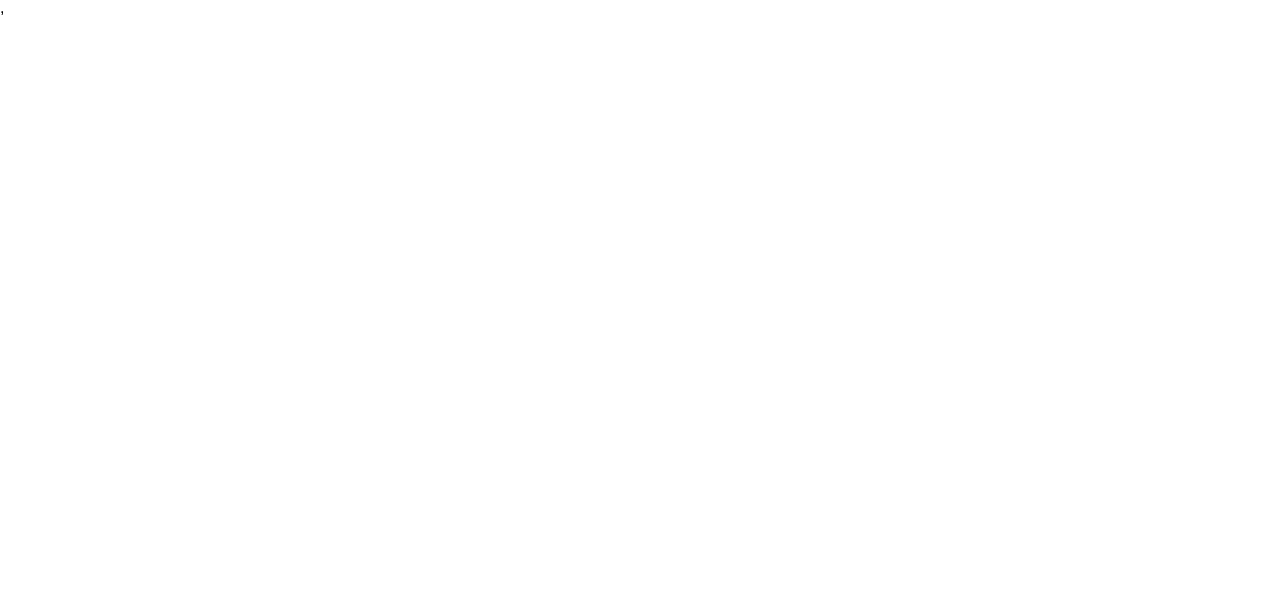
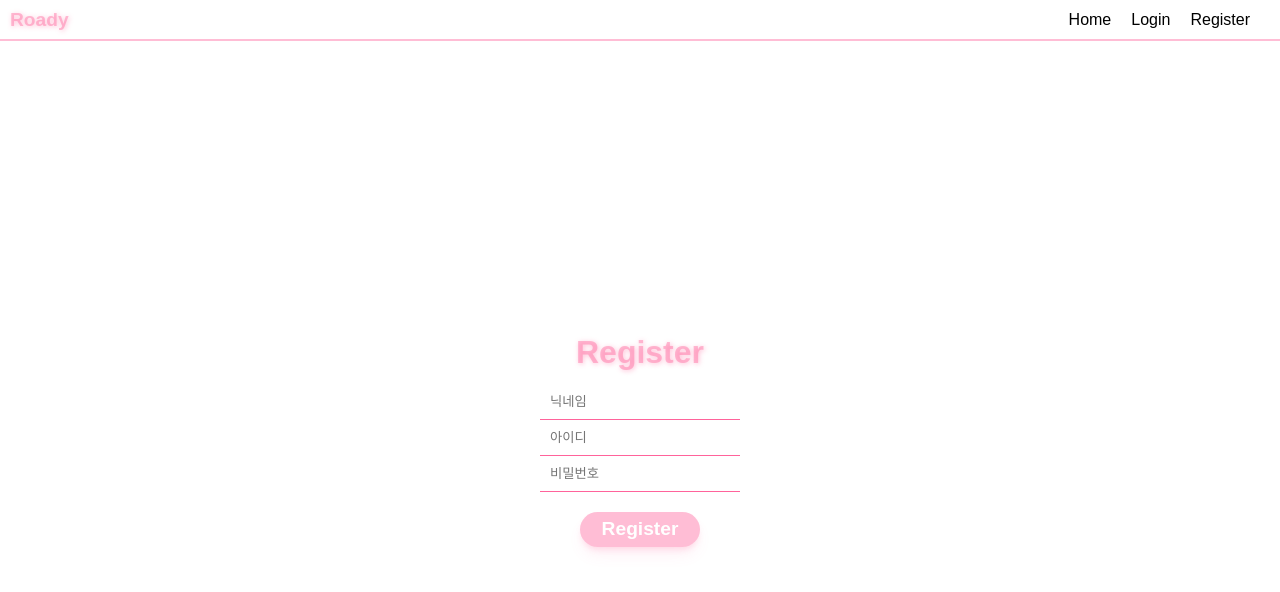
Before and after one commit to googlesprint-12th-roadmap/roadmap-front, a React (Vite) app: page /register in a window 1280 px wide. Before the commit this address had no page. Shown: the top 592 px of the page. Built offline with nearby package versions, Linux system fonts and the light colour scheme.

Commit message:
login & register 구현

```diff
--- a/src/App.jsx
+++ b/src/App.jsx
@@ -1,8 +1,11 @@
 import { QueryClient, QueryClientProvider } from 'react-query';
 import { Route, Routes } from 'react-router-dom';
 import { RecoilRoot } from 'recoil';
+import Navbar from './components/Navbar';
 import GlobalStyles from './globalStyles';
 import Home from './pages/home';
+import Login from './pages/login';
+import Register from './pages/register';
 
 const queryClient = new QueryClient();
 
@@ -11,9 +14,12 @@ function App() {
     <>
       <GlobalStyles />
       <QueryClientProvider client={queryClient}>
+        <Navbar/>
         <RecoilRoot>
           <Routes>
             <Route path="/" element={<Home />}></Route>
+            <Route path="/login" element={<Login />}></Route>
+            <Route path="/register" element={<Register />}></Route>
           </Routes>
         </RecoilRoot>
       </QueryClientProvider>
--- /dev/null
+++ b/src/components/Navbar.jsx
@@ -0,0 +1,73 @@
+import React from 'react';
+import { Link } from 'react-router-dom';
+import styled from 'styled-components';
+
+const Navbar = () => {
+  return (
+    <>
+    <Container>
+        <div>
+            <Link to="/">
+                <Icon>
+                    Roady
+                </Icon>
+            </Link>
+            <Nav>
+                <Link to='/'>Home</Link>
+                <Link to='/login'>Login</Link>
+                <Link to='/register'>Register</Link>
+            </Nav>
+        </div>
+    </Container>
+    <Border/>
+    </>
+  )
+};
+
+export default Navbar;
+
+const Border = styled.div`
+    background-color: rgb(255, 99, 155, 0.42);
+    height: 2px;
+`
+
+const Container = styled.header`
+    width: 100%;
+    padding: 10px;
+
+    div {
+        display: flex;
+        flex-direction: row;
+        align-items: center;
+        flex-wrap: wrap;
+    }
+
+    a {
+        text-decoration: none;
+    }
+`
+
+const Icon = styled.span`
+    margin-bottom: 0;
+    margin-right: auto;
+    font-size: 1.2em;
+    font-weight: 700;
+    color: rgb(255, 99, 155, 0.42);
+    text-shadow: 1px 1px 5px rgb(255, 99, 155, 0.4);
+`
+
+const Nav = styled.nav`
+    display: flex;
+    flex-direction: row;
+    align-items: center;
+    flex-wrap: wrap;
+    justify-content: center;
+    margin-left: auto;
+
+    a {
+        margin-right: 20px;
+        color: black;
+    }
+
+
+`
--- /dev/null
+++ b/src/pages/login/index.jsx
@@ -0,0 +1,77 @@
+import React, { useEffect, useState } from 'react';
+import { Navigate, useNavigate } from 'react-router-dom';
+import request from '../../utils/api';
+import { Container, Title } from '../register/index.styles';
+
+const Login = () => {
+  const [userInfo, setUserInfo] = useState({ "id": "", "password": "" });
+  const [logged, setLogged] = useState(null);
+
+  const isLogged = () => {
+    localStorage.getItem('token') ? setLogged(true) : setLogged(false);
+  }
+
+  useEffect(() => {
+    isLogged();
+  }, [])
+
+  const onChange = (e) => {
+    const { target: { name, value } } = e;
+    setUserInfo({ ...userInfo, [name]: value })
+}
+
+  const fetchLogin = async (userInfo) => {
+    try {
+      const response = await request('/api/v1/account/login',
+      {
+          "id": userInfo.id,
+          "password": userInfo.password
+      });
+      return response;
+    } catch (e) {
+      console.log(e)
+    }
+  }
+
+  const handleSubmit = async (e) => {
+    e.preventDefault();
+    try {
+        const response = await fetchLogin(userInfo);
+        console.log(response)
+        localStorage.setItem("token", response?.accessToken);
+        alert('로그인 되었습니다.')
+        navigation('/')
+    } catch (err) {
+        console.log(err)
+    }
+  }
+
+  return (
+    <Container>
+      <div>
+        <Title>
+          <span>Login</span>
+        </Title>
+        <form onSubmit={handleSubmit}>
+          <input
+            type="text"
+            name="id"
+            placeholder='아이디'
+            onChange={(e) => onChange(e)}
+            required />
+          <input
+            type="password"
+            name="password"
+            placeholder='비밀번호'
+            onChange={(e) => onChange(e)}
+          />
+          <input
+            value="Login"
+            type="submit"/>
+        </form>
+      </div>
+    </Container>
+  );
+};
+
+export default Login;
--- /dev/null
+++ b/src/pages/register/index.jsx
@@ -0,0 +1,77 @@
+import React, { useState } from 'react';
+import request from '../../utils/api';
+import { Container, Title } from './index.styles';
+
+const Register = () => {
+  const [userInfo, setUserInfo] = useState(
+    {
+         "id": "",
+         "nickname": "",
+         "password": "",
+    }
+  );
+
+  const fetchRegister = async (userInfo) => {
+    try {
+        const response = await request('/api/v1/account/register',
+        {
+            "id": userInfo.id,
+            "nickname": userInfo.nickname,
+            "password": userInfo.password
+        });
+        return response;
+    } catch (e) {
+        console.log(e)
+    }
+  }
+
+  const onChange = (e) => {
+    const { target: { name, value } } = e;
+    setUserInfo({ ...userInfo, [name]: value })
+}
+
+  const handleSubmit = async (e) => {
+    e.preventDefault();
+    try {
+        const response = await fetchRegister(userInfo);
+        alert('회원가입이 완료되었습니다.')
+    } catch (err) {
+        console.log(err)
+    }
+  }
+
+  return (
+    <Container>
+      <div>
+        <Title>
+            <span>Register</span>
+        </Title>
+        <form onSubmit={handleSubmit}>
+            <input
+                type="text"
+                name="nickname"
+                placeholder='닉네임'
+                onChange={(e) => onChange(e)}
+                required />
+            <input
+                type="text"
+                name="id"
+                placeholder='아이디'
+                onChange={(e) => onChange(e)}
+                required />
+            <input
+                type="password"
+                name="password"
+                placeholder='비밀번호'
+                onChange={(e) => onChange(e)}
+            />
+          <input
+            type="submit"
+            value="Register"/>
+        </form>
+      </div>
+    </Container>
+  );
+};
+
+export default Register;
--- /dev/null
+++ b/src/pages/register/index.styles.jsx
@@ -0,0 +1,66 @@
+import styled from "styled-components"
+
+// styled-components 컴포넌트 모음
+export const Title = styled.p`
+    margin-bottom: 1em;
+
+    span {
+        font-size: 2em;
+        font-weight: 700;
+        color: rgb(255, 99, 155, 0.42);
+        text-shadow: 1px 1px 5px rgb(255, 99, 155, 0.4);
+    }
+`
+
+export const Container = styled.section`
+  width: 100%;
+  text-align: center;
+  display: flex;
+  justify-content: center;
+  align-items: center;
+  height: 800px;
+
+  div {
+    width: 300px;
+    margin: 0 auto;
+    display: flex;
+    flex-direction: column;
+  }
+
+
+  form {
+    display: flex;
+    flex-direction: column;
+    width: 200px;
+    margin: 0 auto;
+  }
+
+  input {
+    border: 0;
+    padding: 10px;
+    border-bottom: 1px solid #FF639B;
+    outline: unset;
+  }
+
+  input[type="password"] {
+    margin-bottom: 20px;
+  }
+
+  input[type="submit"] {
+    border: 0;
+    margin: 0 auto;
+    padding: 0;
+    width: 120px;
+    height: 35px;
+    cursor: pointer;
+    color: white;
+    font-weight: 700;
+    font-size: 1.2em;
+    background-color: rgb(255, 99, 155, 0.42);
+    border-radius: 999px;
+    box-shadow: rgba(255, 99, 155, 0.1) 0px 10px 15px -3px,
+    rgba(255, 99, 155, 0.2) 0px 4px 6px -2px;
+  }
+
+
+`
--- /dev/null
+++ b/src/utils/api.js
@@ -0,0 +1,14 @@
+import axios from 'axios';
+const BASE_URL = "https://7c5a-219-255-199-146.jp.ngrok.io"
+
+const request = async (url, dataset) => {
+    const res = await axios({
+        method: 'post',
+        url: `${BASE_URL}${url}`,
+        data: dataset,
+    })
+    const result = res.data;
+    return result;
+}
+
+export default request;
```
